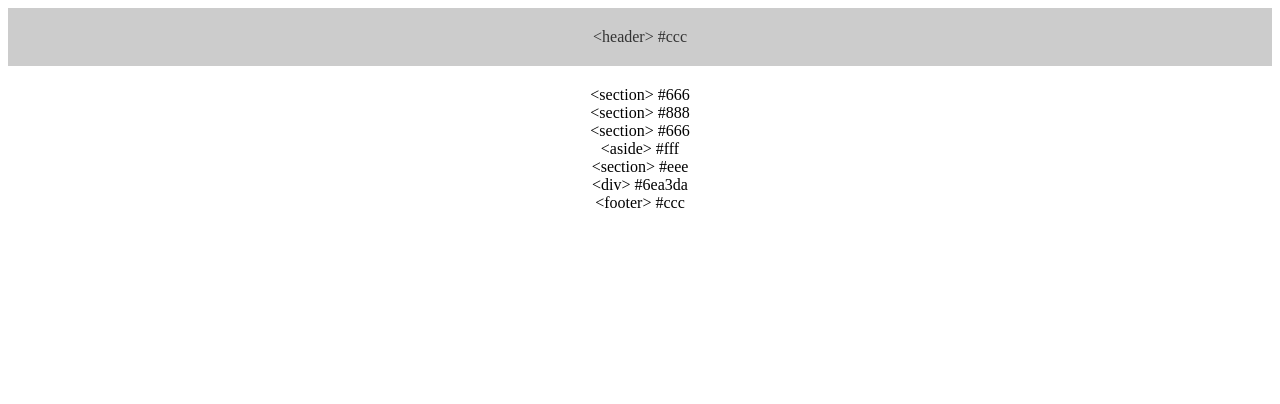
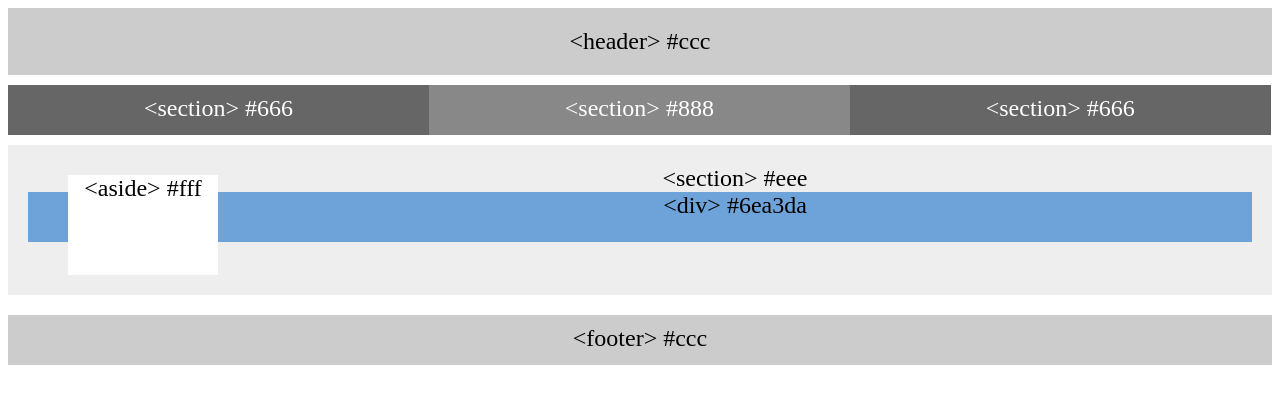
Before and after one commit to kanwarb/my-coding-bootcamp, a plain HTML site: page course-content/11-FloatLayout-Activity/Unsolved/floats.html in a window 1280 px wide. Drawn offline with Linux system fonts and the light colour scheme.

Commit message:
Lessons 08 to 11 files updated

```diff
--- a/course-content/11-FloatLayout-Activity/Unsolved/floats.css
+++ b/course-content/11-FloatLayout-Activity/Unsolved/floats.css
@@ -12,7 +12,7 @@ body {
 
 header {
   padding: 20px;
-  margin-bottom: 20px;
+  margin-bottom: 10px;
   color: #333;
   background: #ccc;
 }
@@ -21,22 +21,60 @@ section {
 }
 
 #left {
+  float: left;
+  width: 33.3%;
+  height: 50px;
+  padding: 10px;
+  background-color: #666;
+  margin-bottom: 10px;
 }
 
 #middle {
+  float: left;
+  width: 33.3%;
+  height: 50px;
+  padding: 10px;
+  background-color: #888;
+  margin-bottom: 10px;
 }
 
 #right {
+  float: left;
+  width: 33.3%;
+  height: 50px;
+  padding: 10px;
+  background-color: #666;
+  margin-bottom: 10px;
 }
 
 #full {
+  width: 100%;
+  float: right;
+  background-color: #eee;
+  margin-bottom: 20px;
+  padding: 20px;
 }
 
 #division {
+  height: 50px;
+  background-color: #6ea3da
+
 }
 
 aside {
+  float: left;
+  border: transparent;
+  margin-left: 40px;
+  height: 100px;
+  width: 150px;
+  background-color: #fff;
+  margin-top: 10px;
 }
 
 footer {
+  margin-top: 10px;
+  padding: 10px;
+  background-color: #ccc;
+  height: 50px;
+  clear: both;
 }
--- a/course-content/11-FloatLayout-Activity/Unsolved/floats.html
+++ b/course-content/11-FloatLayout-Activity/Unsolved/floats.html
@@ -11,33 +11,33 @@
 <body>
 
   <header>
-    &lt;header&gt; #ccc
+    <font color="black" size=5px text-align="center"> &lt;header&gt; #ccc</font>
   </header>
 
   <section id="left">
-    &lt;section&gt; #666
+   <font color="white" size=5px text-align="center">&lt;section&gt; #666 </font>
   </section>
 
   <section id="middle">
-    &lt;section&gt; #888
+    <font color="white" size=5px text-align="center">&lt;section&gt; #888</font>
   </section>
 
   <section id="right">
-    &lt;section&gt; #666
+    <font color="white" size=5px text-align="center">&lt;section&gt; #666</font>
   </section>
 
   <section id="full">
     <aside>
-      &lt;aside&gt; #fff
+      <font color="black" size=5px text-align="center"> &lt;aside&gt; #fff</font>
     </aside>
-    &lt;section&gt; #eee
+    <font color="black" size=5px text-align="center">&lt;section&gt; #eee</font>
     <div id="division">
-      &lt;div&gt; #6ea3da
+      <font color="black" size=5px text-align="center">&lt;div&gt; #6ea3da</font>
     </div>
   </section>
 
   <footer>
-    &lt;footer&gt; #ccc
+    <font color="black" size=5px text-align="center">&lt;footer&gt; #ccc</font>
   </footer>
 
 </body>
```
Also changed, not shown: course-content/09-RelativePaths-Activity/Demo/html-bio-with-css.html (+1 -1 lines), course-content/09-RelativePaths-Activity/Unsolved/RelativePaths_1/html-bio.html (+1 -1 lines), course-content/09-RelativePaths-Activity/Unsolved/RelativePaths_2/html-bio.html (+1 -1 lines), course-content/09-RelativePaths-Activity/Unsolved/RelativePaths_3/html-bio.html (+1 -1 lines), course-content/09-RelativePaths-Activity/Unsolved/RelativePaths_4/HTML/html-bio.html (+1 -1 lines), course-content/10-FloatExamples/layout-no-float.html (+1 -1 lines), course-content/10-FloatExamples/layout-with-float.html (+1 -1 lines).
